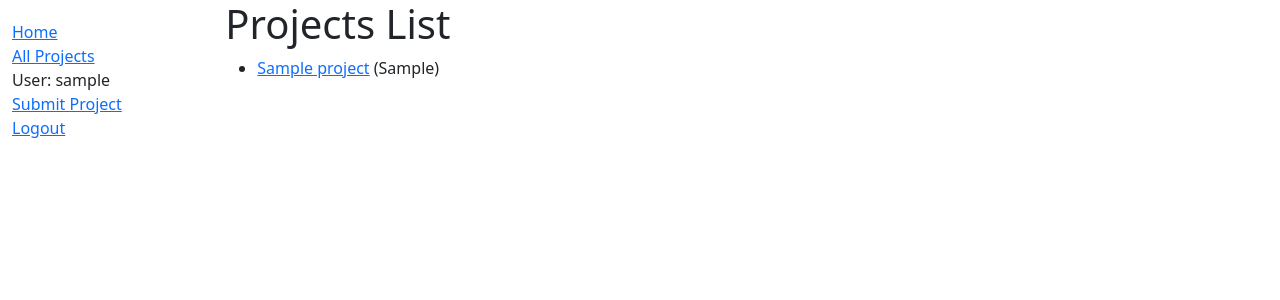
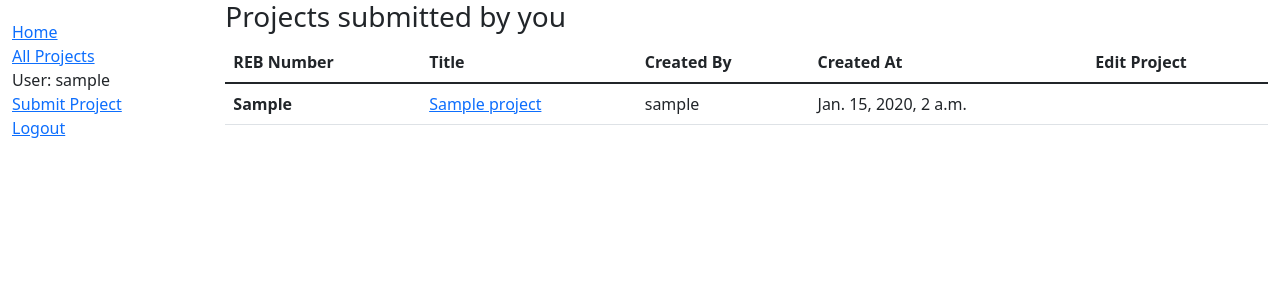
Before and after one commit to shlfung/epup, a Django app: page /projects/projects/ in a window 1280 px wide. Shown: the top 300 px of the page. Run offline with Django 4.2, Linux system fonts and the light colour scheme; a user stored in the database is signed in; tables that the repository leaves empty hold one stand-in row (values such as "Sample post").

```diff
--- a/projects/templates/projects/project_detail.html
+++ b/projects/templates/projects/project_detail.html
@@ -1,7 +1,10 @@
 {% extends "base_generic.html" %}
 
 {% block content %}
-  <h1>Title: {{ project.title }}</h1>
+
+
+  <h3>Title: {{ project.title }}</h3>
+  modify: <a href="/projects/projects/update/{{project.id}}">{{ project.title }}</a>
 
 
   <!-- author detail link not yet defined -->
--- a/projects/templates/projects/project_list.html
+++ b/projects/templates/projects/project_list.html
@@ -1,16 +1,34 @@
 {% extends "base_generic.html" %}
 
 {% block content %}
-  <h1>Projects List</h1>
+  <h3>Projects submitted by you</h3>
   {% if project_list %}
-    <ul>
-      {% for project in project_list %}
-      <li>
-        <a href="{{ project.get_absolute_url }}">{{ project.title }}</a>
-        ({{project.reb_num}})
-      </li>
-      {% endfor %}
-    </ul>
+
+    <table class="table">
+      <thead>
+        <tr>
+          <th scope="col">REB Number</th>
+          <th scope="col">Title</th>
+          <th scope="col">Created By</th>
+          <th scope="col">Created At</th>
+          <th scope="col">Edit Project</th>
+        </tr>
+      </thead>
+      <tbody>
+        {% for project in project_list %}
+        <tr>
+          <th scope="row">{{project.reb_num}}</th>
+          <td><a href="{{ project.get_absolute_url }}">{{ project.title }}</a></td>
+          <td>{{project.creator}}</td>
+          <td>{{project.created_at}}</td>
+          <td></td>
+
+        </tr>
+        {% endfor %}
+      </tbody>
+    </table>
+
+
   {% else %}
     <p>There are no projects in the the database.</p>
   {% endif %}
--- a/projects/urls.py
+++ b/projects/urls.py
@@ -7,5 +7,5 @@ urlpatterns = [
     path('projects/<int:pk>', views.ProjectDetailView.as_view(), name='project-detail'),
     path("projects/", views.ProjectListView.as_view(), name='projects'),
     path('projects/create/', views.ProjectCreateView.as_view(), name='project-create'),
-    path('projects/update/', views.ProjectUpdateView.as_view(), name='project-update')
+    path('projects/update/<int:pk>', views.ProjectUpdateView.as_view(), name='project-update')
 ]
```
